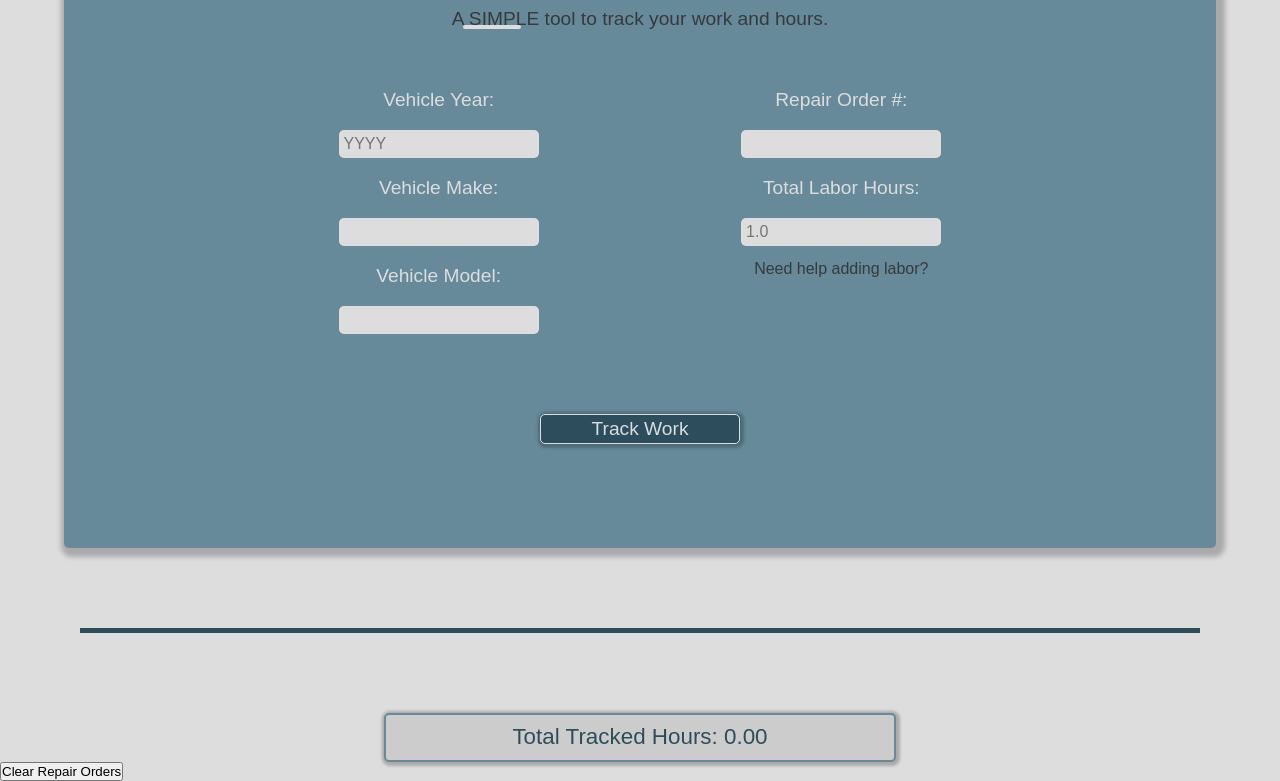
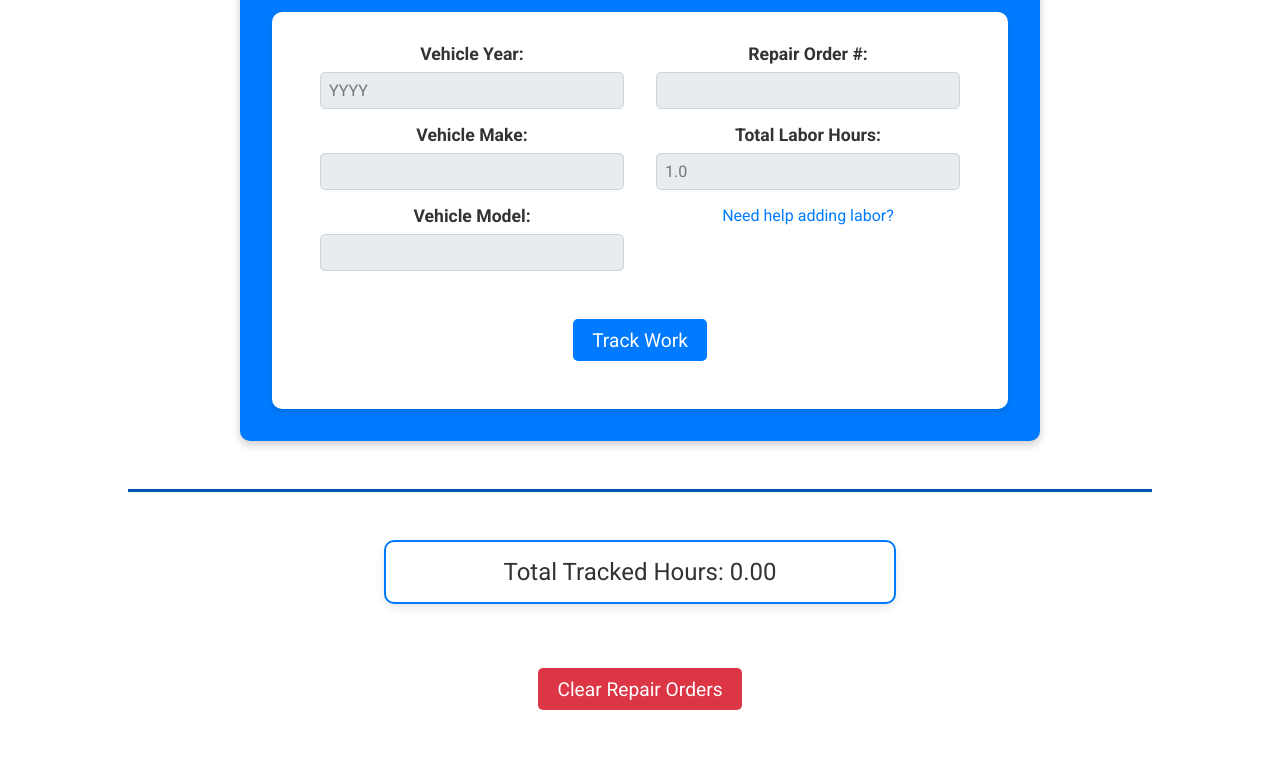
Before and after one commit to jwsummers/labor-tracker, a website: page index.html in a window 1280 px wide. Shown: the part 148-929 px from the top of the page. After the commit the page ends 890 px from the top, so only its background shows below. Drawn offline with Linux system fonts and the light colour scheme; a web font is replaced by a local one.

Commit message:
update UI

```diff
--- a/style.css
+++ b/style.css
@@ -1,208 +1,205 @@
-@import url("https://fonts.googleapis.com/css?family=Monda:400,700&display=swap");
+@import url("https://fonts.googleapis.com/css2?family=Roboto:wght@400;700&display=swap");
 
 * {
   box-sizing: border-box;
   margin: 0;
   padding: 0;
-  font-family: "Monda", sans-serif;
+  font-family: "Roboto", sans-serif;
 }
 
 body {
-  background-color: #ddd;
+  background-color: #ccc
+  color: #333;
 }
 
 .container {
   text-align: center;
-  margin: 0 4rem 3rem 4rem;
+  margin: 0 auto 3rem auto;
   padding: 2rem;
-  background-color: #668a99;
-  color: #ddd;
-  box-shadow: 3px 3px 5px 6px #0000003b;
-  border-radius: 5px;
+  background-color: #007bff;
+  color: white;
+  box-shadow: 0 4px 8px rgba(0, 0, 0, 0.2);
+  border-radius: 10px;
+  max-width: 800px;
 }
 
 .main-heading {
-  font-size: 3.4rem;
-  margin: 2rem 2rem 1rem;
-  padding: 0.4rem;
-  font-weight: 100;
+  font-size: 3rem;
+  margin-bottom: 1rem;
+  font-weight: 700;
+  color: white;
+}
+
+.description {
+  font-size: 1.2rem;
+  margin-bottom: 2rem;
 }
 
 .description span {
-  text-transform: uppercase;
-  position: relative;
-  z-index: 1;
+  font-weight: 700;
+  color: #ffc107;
 }
 
-.description span::before {
-  content: " ";
-  position: absolute;
-  width: 3em;
-  background: #ddd;
-  height: 0.2em;
-  bottom: 0;
-  z-index: -1;
-  margin-left: -0.3em;
+.form-container {
+  background: white;
+  padding: 2rem;
   border-radius: 10px;
-}
-
-.description {
-  color: #303030e3;
-  font-size: 1.2rem;
+  box-shadow: 0 4px 8px rgba(0, 0, 0, 0.1);
 }
 
 .ro-form {
   display: flex;
-  justify-content: space-evenly;
+  justify-content: space-between;
   flex-wrap: wrap;
-  margin: 3rem;
 }
 
 .vehicle,
 .labor {
+  flex: 1;
   display: flex;
   flex-direction: column;
+  margin: 0 1rem;
 }
 
 label {
-  font-size: 1.2rem;
-  padding: 0.2rem;
-  margin: 0.5rem;
+  font-size: 1.1rem;
+  margin-bottom: 0.5rem;
+  font-weight: 700;
+  color: #333;
 }
 
 input {
-  font-size: inherit;
-  background-color: #ddd;
+  font-size: 1rem;
+  background-color: #e9ecef;
   outline: none;
-  border: none;
+  border: 1px solid #ced4da;
   border-radius: 5px;
-  appearance: none;
-  width: 100%;
-  max-width: 200px;
-  padding: 0.3rem;
-  margin: 0.5rem;
+  padding: 0.5rem;
+  margin-bottom: 1rem;
 }
 
 .add-labor {
   font-size: 1rem;
-  padding: 0.4rem;
-  color: #303030e3;
+  color: #007bff;
   cursor: pointer;
   text-decoration: none;
 }
 
 .add-labor:hover {
-  color: #2c4e5c;
+  text-decoration: underline;
 }
 
 .form-submit {
   width: 100%;
-  margin-top: 3rem;
+  margin-top: 2rem;
+  text-align: center;
 }
 
 .form-btn {
   font-size: 1.2rem;
-  padding: 0.2rem;
-  color: #ddd;
-  background-color: #2c4e5c;
+  padding: 0.6rem 1.2rem;
+  color: white;
+  background-color: #007bff;
   outline: none;
-  box-shadow: 1px 1px 3px 3px #0000003b;
-  border: 1.5px solid #ddd;
+  border: none;
   border-radius: 5px;
   cursor: pointer;
-  margin: 1.5rem;
-  width: 50%;
+  transition: background 0.3s;
 }
 
 .form-btn:hover {
-  background-color: #213d49;
-}
-
-.form-btn:active {
-  box-shadow: none;
+  background-color: #0056b3;
 }
 
 .line {
-  background-color: #2c4e5c;
-  height: 0.3rem;
-  margin: 5rem;
+  background-color: #0056b3;
+  height: 3px;
+  margin: 3rem auto;
+  width: 80%;
 }
 
 .total-hours {
-  background-color: #ccc;
-  border: solid 2px #668a99;
-  border-radius: 5px;
-  font-size: 1.4rem;
+  background-color: white;
+  border: solid 2px #007bff;
+  border-radius: 10px;
+  font-size: 1.5rem;
   margin: auto;
-  padding: 0.6rem;
+  padding: 1rem;
   max-width: 40%;
   text-align: center;
-  color: #2c4e5c;
-  box-shadow: 1px 1px 3px 3px #0000003b;
+  color: #333;
+  box-shadow: 0 4px 8px rgba(0, 0, 0, 0.1);
 }
 
 .grid-container {
   display: grid;
   grid-template-columns: repeat(3, 1fr);
   grid-gap: 1rem;
+  padding: 1rem;
 }
 
 .card {
-  background-color: #ccc;
-  border: solid 2px #668a99;
-  border-radius: 5px;
-  margin: 2rem;
-  padding: 0.6rem;
-  box-shadow: 1px 1px 3px 4px #0000003b;
+  background-color: white;
+  border: solid 2px #007bff;
+  border-radius: 10px;
+  padding: 1rem;
+  box-shadow: 0 4px 8px rgba(0, 0, 0, 0.1);
+  text-align: center;
 }
 
 .card-heading {
-  text-align: center;
-  padding: 1rem;
-  font-size: 1.2rem;
+  font-size: 1.4rem;
+  margin-bottom: 0.5rem;
+  font-weight: 700;
+  color: #333;
 }
 
 .card-info {
-  text-align: center;
+  font-size: 1rem;
   text-transform: uppercase;
+  color: #666;
 }
 
-@media (max-width: 730px) {
+.clear-jobs {
+  display: block;
+  margin: 2rem auto;
+  padding: 0.6rem 1.2rem;
+  font-size: 1.2rem;
+  color: white;
+  background-color: #dc3545;
+  border: none;
+  border-radius: 5px;
+  cursor: pointer;
+  transition: background 0.3s;
+}
+
+.clear-jobs:hover {
+  background-color: #c82333;
+}
+
+@media (max-width: 768px) {
   .container {
-    margin: 0;
-    display: flex;
-    flex-direction: column;
+    margin: 0 1rem;
   }
 
   .main-heading {
     font-size: 2.4rem;
   }
 
-  .description {
-    font-size: 1.2rem;
+  .ro-form {
+    flex-direction: column;
   }
 
-  .user-input {
-    display: flex;
-    flex-direction: column;
-    justify-content: space-between;
-  }
-
-  .labor-input input {
-    max-width: 80px;
-  }
-
-  .labor-input {
-    text-align: left;
-    margin: 0.5rem;
-  }
-
-  .ro-input {
-    text-align: left;
-    margin: 0.5rem;
+  .vehicle,
+  .labor {
+    margin: 1rem 0;
   }
 
   .grid-container {
     grid-template-columns: 1fr;
   }
+
+  .total-hours {
+    max-width: 80%;
+  }
 }
```
